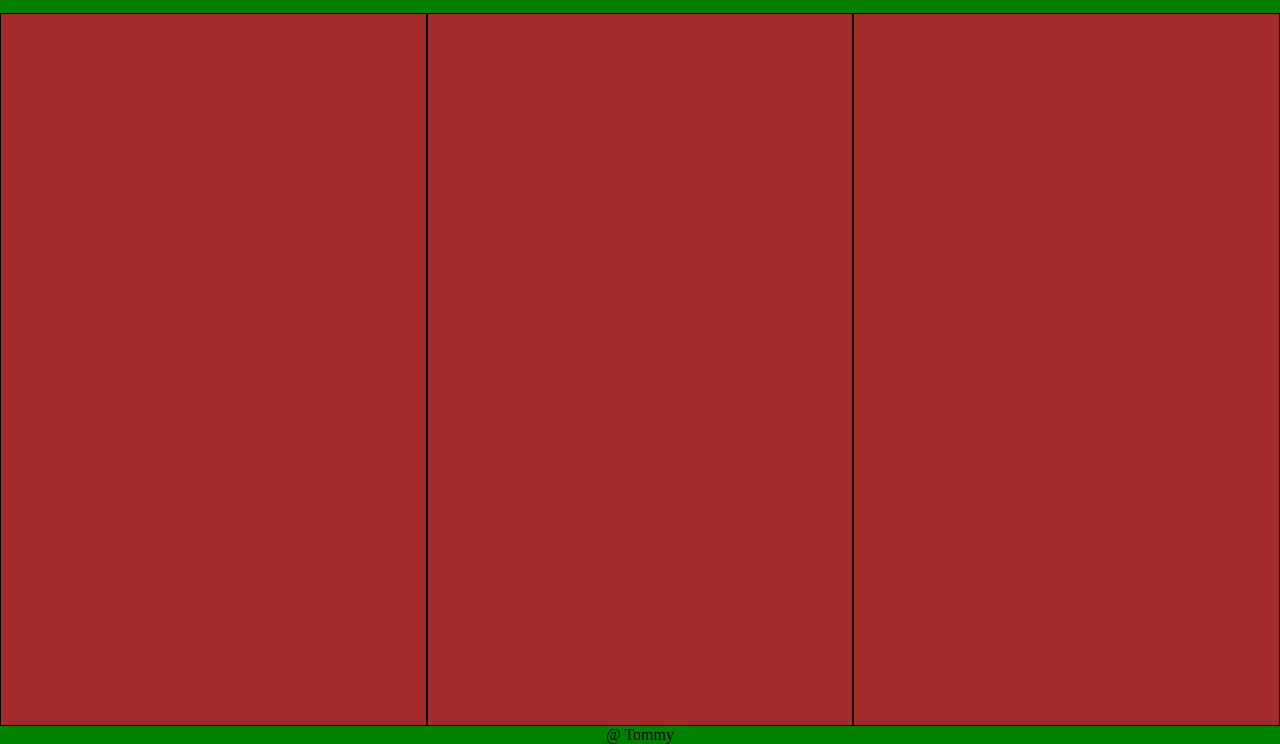
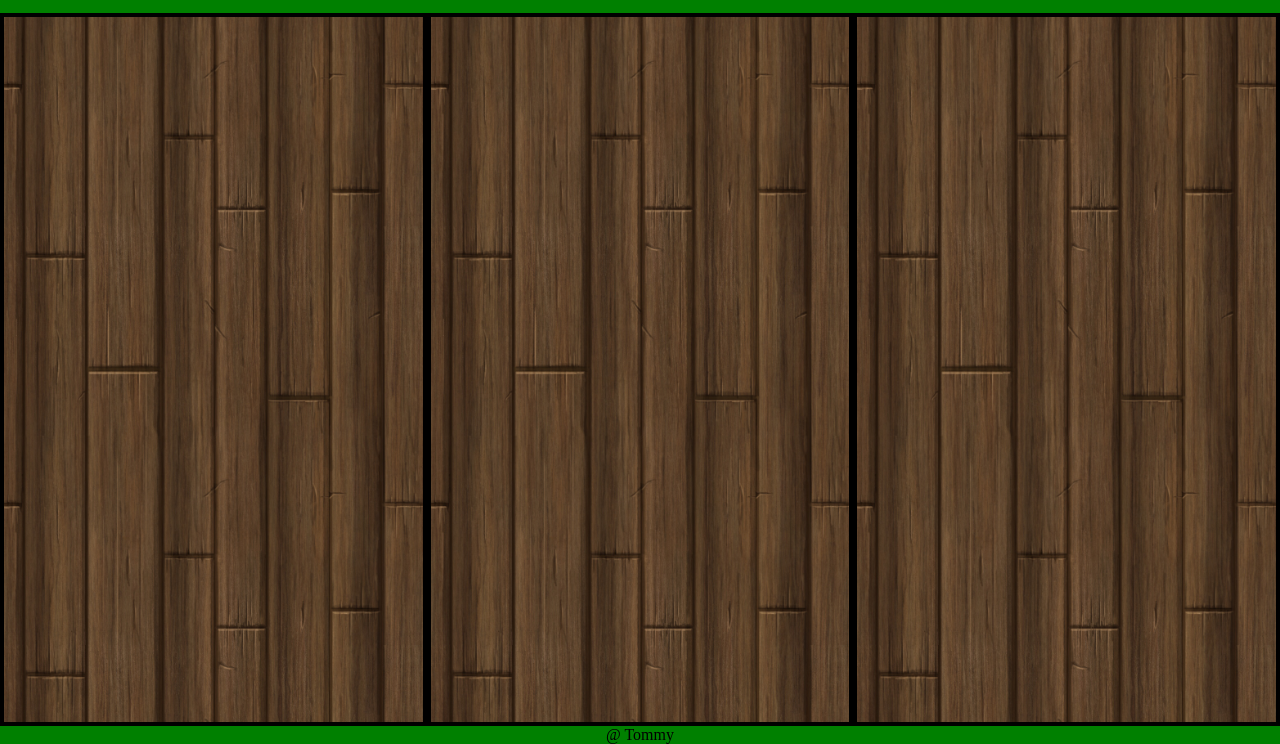
Before and after one commit to tommykn/Library-TOP, a plain HTML site: page index.html in a window 1280 px wide. Shown: the part 56-800 px from the top of the page. Drawn offline with Linux system fonts and the light colour scheme.

Commit message:
found a good wood img for the background and added it in the css.

```diff
--- a/styles/styles.css
+++ b/styles/styles.css
@@ -30,9 +30,11 @@ main {
 
 .main-column {
     display: flex;
-    background-color: brown;
+    background-image: url("../imgs/woodimg3.jpeg");
+    background-size: 100%;
+    /* background-repeat: no-repeat; */
     flex: 1 1 auto;
-    border: 1px solid black;
+    border: 4px solid black;
 }
 footer {
     margin-top: auto;
```
Also changed, not shown: imgs/woodimg2.jpeg (added), imgs/woodimg3.jpeg (added).
